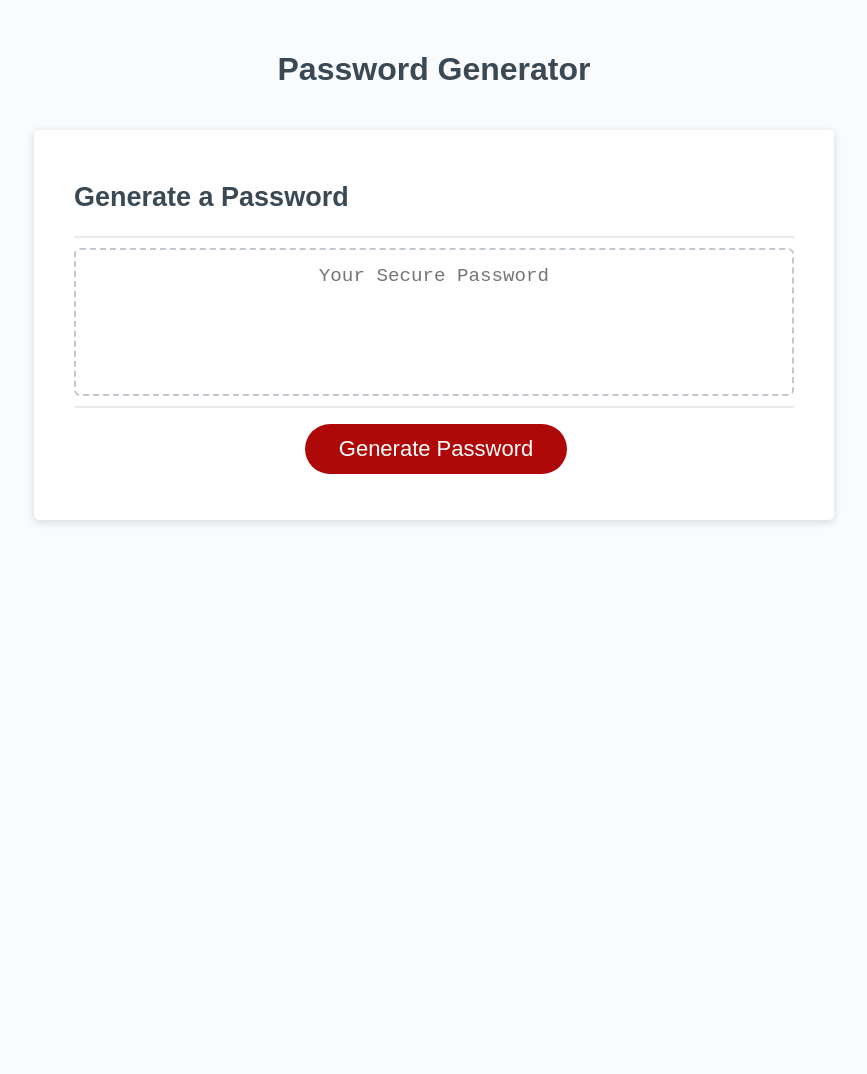
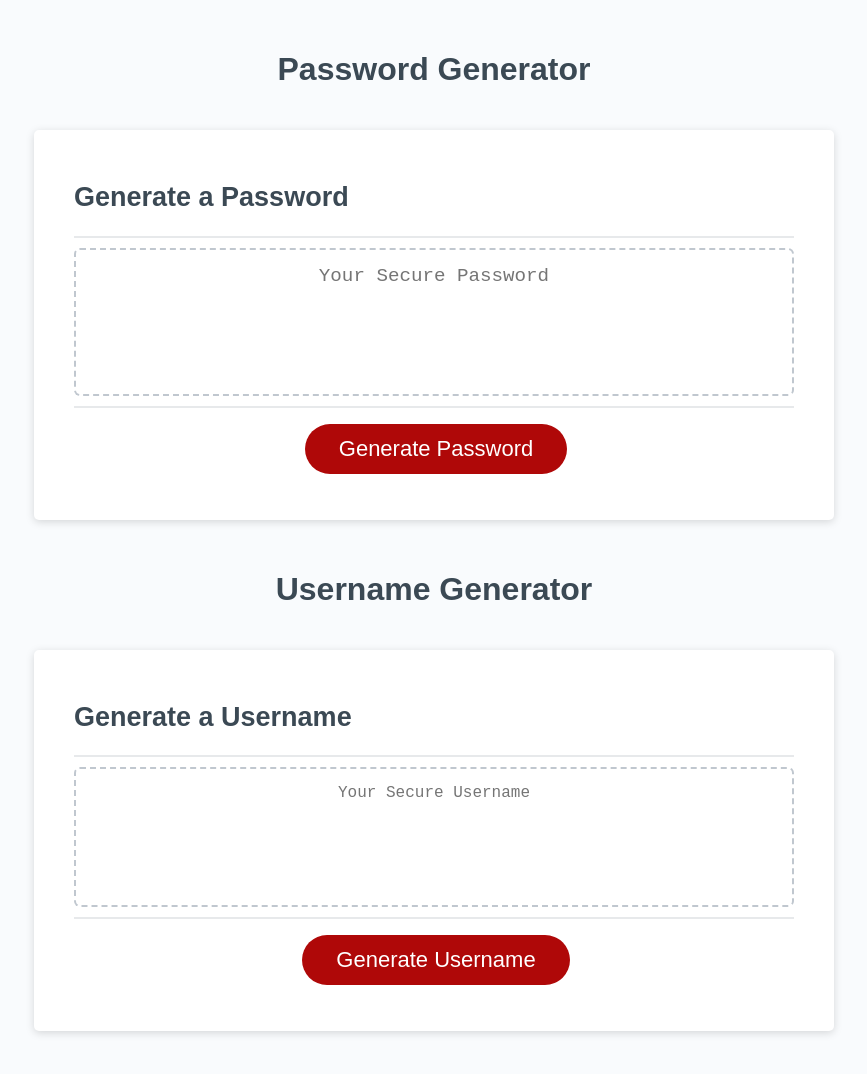
Before and after one commit to timeades/Password-Generator, a plain HTML site: page index.html in a window 1280 px wide. Shown: the whole page, without its empty margins (206-1073 px from the left). Before the commit the page ends 800 px from the top, so only its background shows below. Drawn offline with Linux system fonts and the light colour scheme.

Commit message:
add username generation

```diff
--- a/css/style.css
+++ b/css/style.css
@@ -130,6 +130,32 @@ button[disabled] {
   }
 }
 
+#username {
+  -webkit-appearance: none;
+  -moz-appearance: none;
+  appearance: none;
+  border: none;
+  display: block;
+  width: 100%;
+  padding-top: 15px;
+  padding-left: 15px;
+  padding-right: 15px;
+  padding-bottom: 85px;
+  font-size: 1.2rem;
+  text-align: center;
+  margin-top: 10px;
+  margin-bottom: 10px;
+  border: 2px dashed #c0c7cf;
+  border-radius: 6px;
+  resize: none;
+  overflow: hidden;
+}
+
+#username {
+  font-size: 1rem;
+}
+}
+
 @media (max-width: 500px) {
   .btn {
     font-size: 0.8rem;
--- a/index.html
+++ b/index.html
@@ -28,7 +28,29 @@
           <button onclick="generatePassword()" id="generate" class="btn">Generate Password</button>
         </div>
       </div>
+      <div class="wrapper">
+        <header>
+          <h1>Username Generator</h1>
+        </header>
+        <div class="card">
+          <div class="card-header">
+            <h2>Generate a Username</h2>
+          </div>
+          <div class="card-body">
+            <textarea
+              readonly
+              id="username"
+              placeholder="Your Secure Username"
+              aria-label="Generated Username"
+            ></textarea>
+          </div>
+          <div class="card-footer">
+            <button onclick="generateUsername()" id="generate" class="btn">Generate Username</button>
+          </div>
+        </div>
     </div>
     <script src="./js/script.js"></script>
+    <!-- <script src="./js/username.js"></script> -->
+
   </body>
 </html>
--- a/js/script.js
+++ b/js/script.js
@@ -139,3 +139,48 @@ function generatePasswordWithCriteria(length, lowercase, uppercase, numeric, spe
 
   return password;
 }
+
+// Prompt for username length
+function generateUsername() {
+  // Prompt for username length
+  let length = parseInt(prompt("Enter the length of the username (between 8 and 15):"));
+
+  // Validate username length
+  if (isNaN(length) || length < 8 || length > 15) {
+    alert("Invalid password length. Please enter a number between 8 and 15.");
+    return;
+  }
+
+  // Prompt for character types
+  let lowercase = confirm("Include lowercase characters?");
+  let uppercase = confirm("Include uppercase characters?");
+
+  // Validate at least one character type is selected
+  if (!(lowercase || uppercase )) {
+    alert('Please select at least one option');
+    return;
+  }
+
+  // Generate the username
+  let username = generateUsernameWithCriteria(length, lowercase, uppercase);
+
+  // Display the username
+  document.getElementById("username").textContent = 'Your new username is ' + username + '@mail.com';
+}
+
+function generateUsernameWithCriteria(length, lowercase, uppercase) {
+  const lowercaseChars = lowerCasedCharacters;
+  const uppercaseChars = upperCasedCharacters;
+
+  let allChars = "";
+  if (lowercase) allChars += lowercaseChars.join('');
+  if (uppercase) allChars += uppercaseChars.join('');
+
+  let username = "";
+  for (let i = 0; i < length; i++) {
+    let randomIndex = Math.floor(Math.random() * allChars.length);
+    username += allChars.charAt(randomIndex);
+  }
+
+  return username;
+}
```
Also changed, not shown: js/username.js (added, +104 -0 lines).
